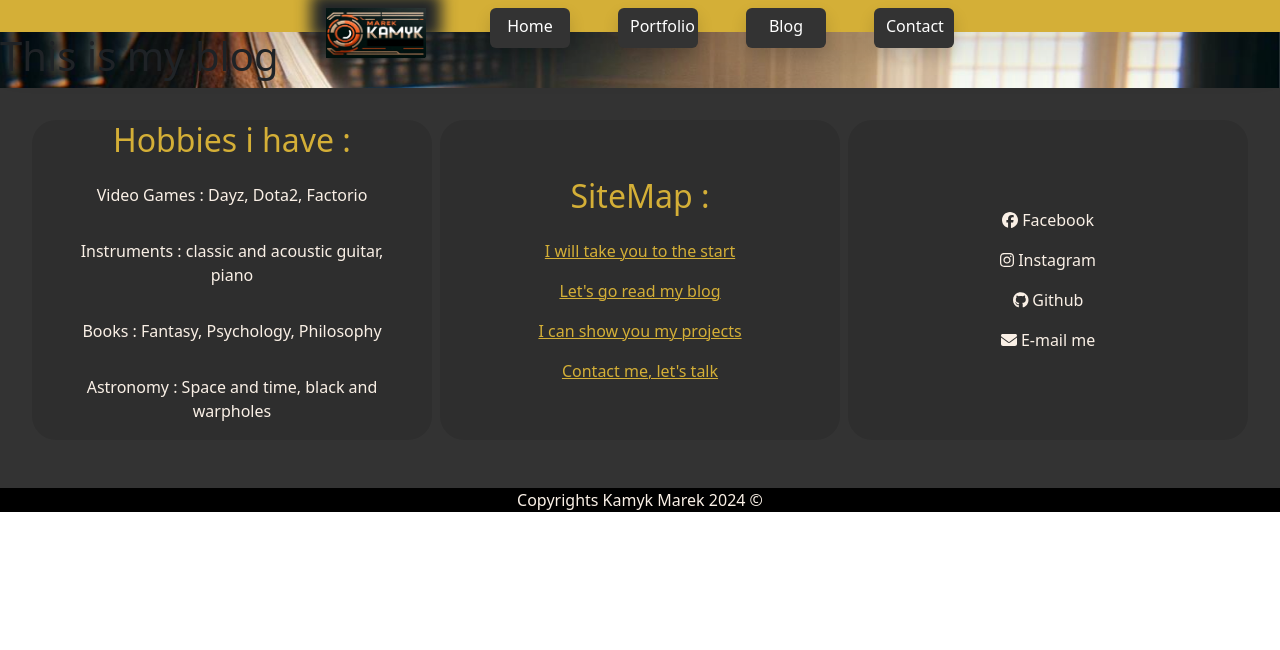
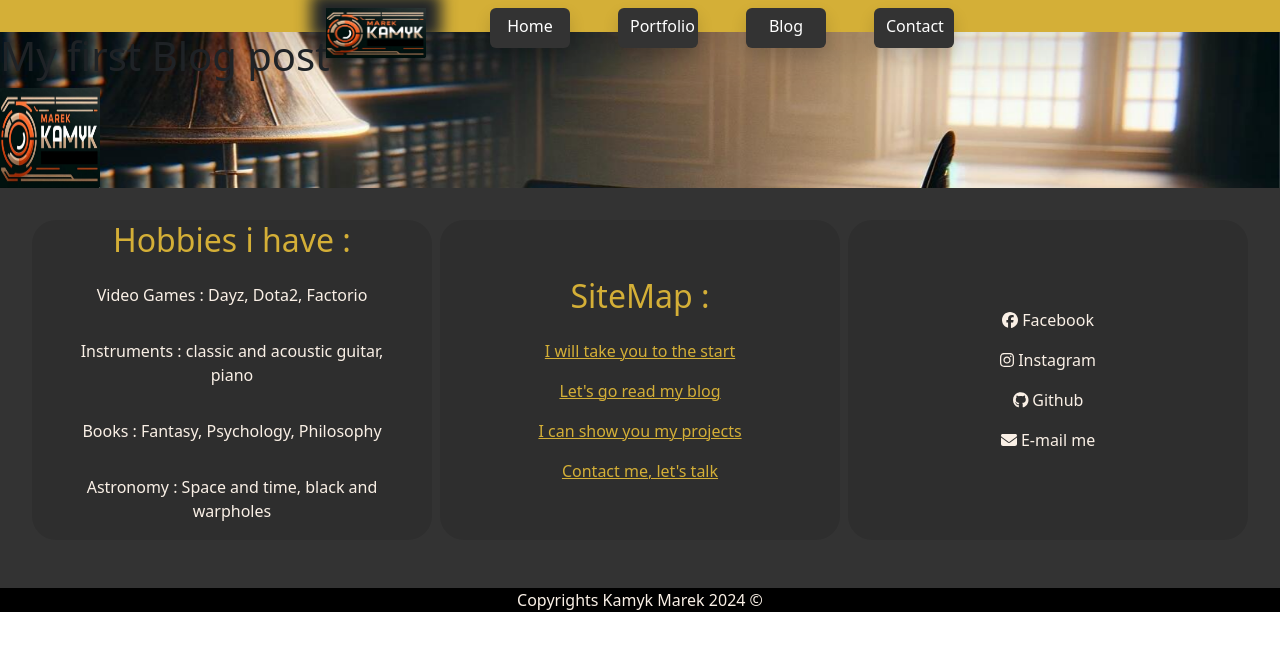
Before and after one commit to Only-Czesio/Marek_Kamyk_Personal_Website, a React (Vite) app: page /Marek_Kamyk_Personal_Website/Blog in a window 1280 px wide. Shown: the top 650 px of the page. Built offline with nearby package versions, Linux system fonts and the light colour scheme.

Commit message:
Blog modyfication

```diff
--- /dev/null
+++ b/src/Components/Post.tsx
@@ -0,0 +1,23 @@
+
+
+interface Content {
+    content : {
+        title : string,
+        photo : string
+    }
+}
+
+
+
+export default function Post({ content } : Content  ) {
+
+
+
+    return (
+
+        <>
+            <h1>{content.title}</h1>
+            <img src={content.photo} height="100" width="100"></img>
+        </>
+    )
+}
--- a/src/pages/Blog.tsx
+++ b/src/pages/Blog.tsx
@@ -1,14 +1,25 @@
 import '../App.scss'
 import NavigationBar from '../Components/NavigationBar'
 import Footer from '../Components/Footer'
+import Post from '../Components/Post'
 
 function Blog() {
+
+  interface Content {
+    title : string,
+    photo : string
+}
+
+  const firstPost : Content = {
+    title : "My first Blog post",
+    photo : "src/assets/firstblog.jpg"
+  }
 
   return (
     <>
     <div id='start' className="bg-photo">
       <NavigationBar></NavigationBar>
-        <h1>This is my blog</h1>
+        <Post content={firstPost}/>
       <Footer></Footer>
     </div>
     </>
```
Also changed, not shown: src/assets/firstblog.jpg (added).
